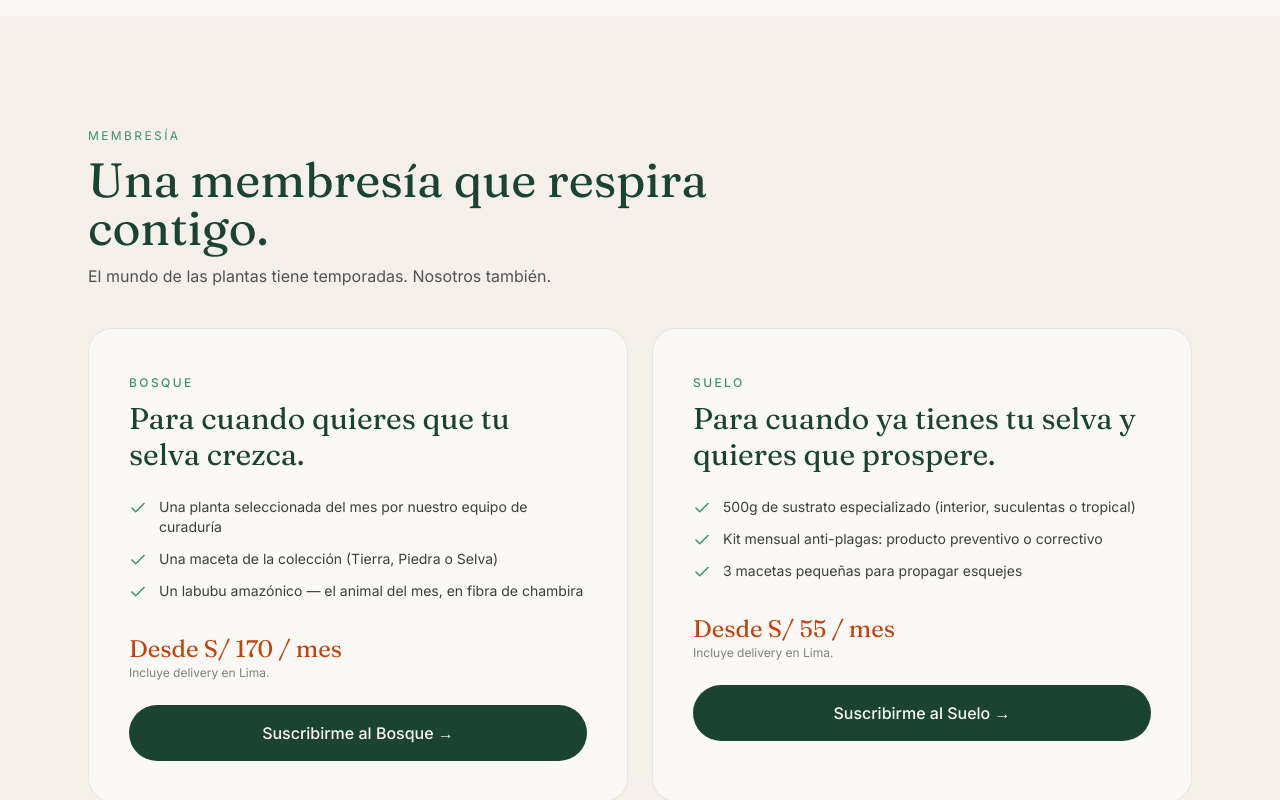
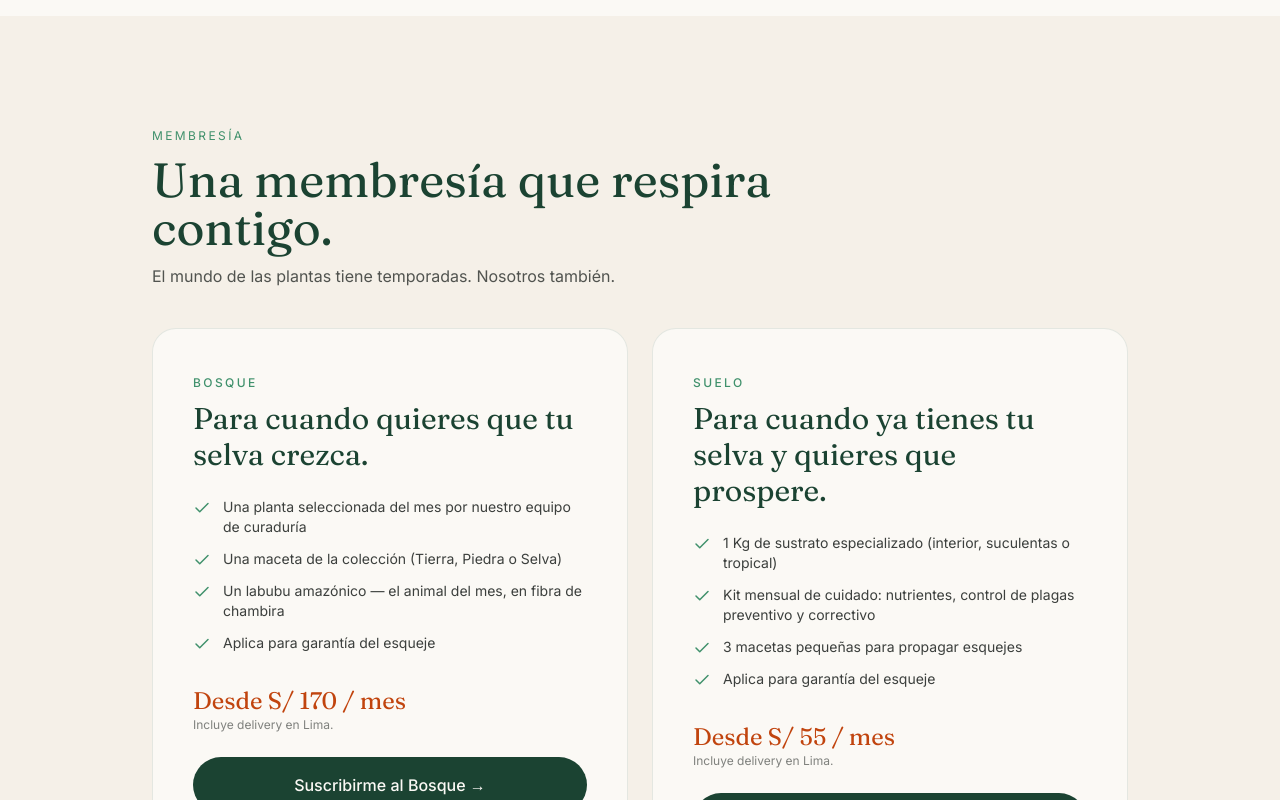
Before and after one commit to eajalcrina/jardin-amazonico, a Next.js app: page / in a window 1280 px wide. Shown: the part 7280-8080 px from the top of the page. Built offline with nearby package versions, Linux system fonts and the light colour scheme.

Commit message:
feat(membership): update Suelo (1Kg, kit cuidado) and add garantía line to both plans

```diff
--- a/components/sections/Membership.tsx
+++ b/components/sections/Membership.tsx
@@ -20,6 +20,7 @@ const PLAN_DATA: Record<Plan, {
       "Una planta seleccionada del mes por nuestro equipo de curaduría",
       "Una maceta de la colección (Tierra, Piedra o Selva)",
       "Un labubu amazónico — el animal del mes, en fibra de chambira",
+      "Aplica para garantía del esqueje",
     ],
     price: "Desde S/ 170 / mes",
     note: "Incluye delivery en Lima.",
@@ -27,9 +28,10 @@ const PLAN_DATA: Record<Plan, {
   Suelo: {
     headline: "Para cuando ya tienes tu selva y quieres que prospere.",
     includes: [
-      "500g de sustrato especializado (interior, suculentas o tropical)",
-      "Kit mensual anti-plagas: producto preventivo o correctivo",
+      "1 Kg de sustrato especializado (interior, suculentas o tropical)",
+      "Kit mensual de cuidado: nutrientes, control de plagas preventivo y correctivo",
       "3 macetas pequeñas para propagar esquejes",
+      "Aplica para garantía del esqueje",
     ],
     price: "Desde S/ 55 / mes",
     note: "Incluye delivery en Lima.",
@@ -48,7 +50,7 @@ export function Membership() {
 
   return (
     <section id="membresia" className="bg-ja-cream py-20 md:py-28">
-      <div className="container mx-auto px-6 max-w-6xl">
+      <div className="container mx-auto px-6 max-w-5xl">
         <p className="text-xs uppercase tracking-[0.2em] text-ja-mid">Membresía</p>
         <h2 className="mt-3 font-display text-3xl md:text-5xl text-ja-dark max-w-3xl">
           Una membresía que respira contigo.
```
